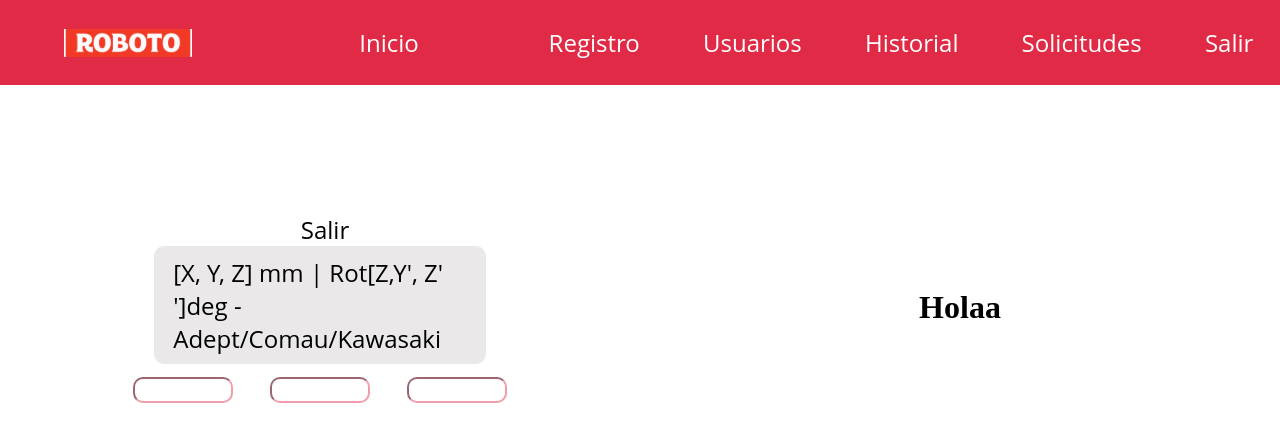
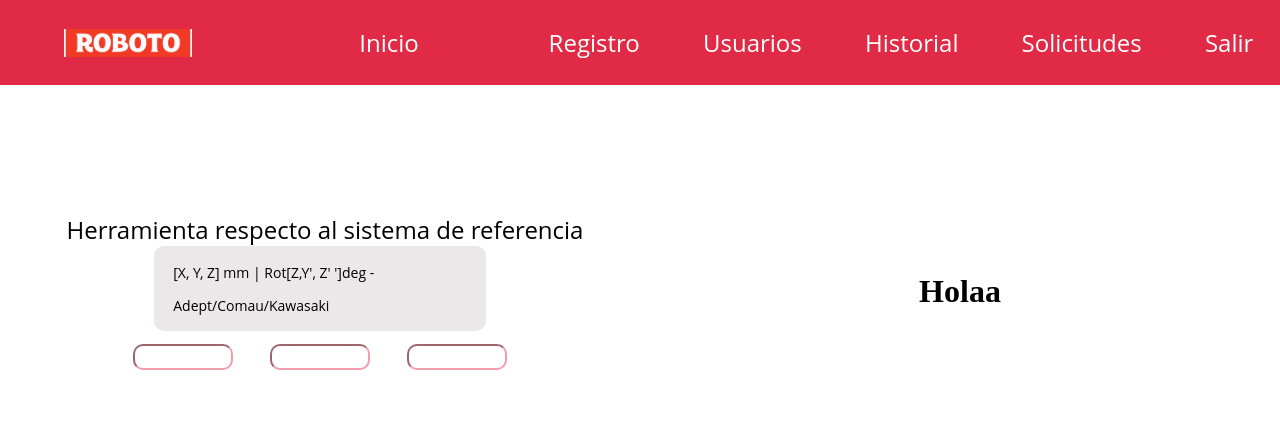
Before and after one commit to LuisAlejandro2003/Roboto, a React (Vite) app: page /PilotajesAdmin in a window 1280 px wide. Shown: the top 442 px of the page. Built offline with nearby package versions, Linux system fonts and the light colour scheme.

Commit message:
Actualizacion de componente label

```diff
--- a/src/assets/components/atoms/Label.jsx
+++ b/src/assets/components/atoms/Label.jsx
@@ -9,11 +9,11 @@ line-height: 33px;
 
 margin-left:10px;
 color: ${props => props.estilo ? '#000' : '#fff'};
-font-size: ${props => props.pequeno ? '14px' : '24px'};
+font-size: ${props => props.pequenio ? '14px' : '24px'};
 `;
-function Label({msn, estilo , pequeno}) {
+function Label({msn, estilo , pequenio}) {
     return (
-        <StyledLabel estilo={estilo} pequeno={pequeno}>{msn}</StyledLabel>
+        <StyledLabel estilo={estilo} pequenio={pequenio}>{msn}</StyledLabel>
      );
 }
 
--- a/src/assets/components/atoms/SmallLabel.jsx
+++ /dev/null
@@ -1,19 +0,0 @@
-import styled  from 'styled-components';
-
-const StyledSmallLabel = styled.label`
-font-family: 'Open Sans';
-font-style: normal;
-font-weight: 400;
-font-size: 14px;
-line-height: 19px;
-text-align: center;
-color: #000000;
-
-`;
-function SmallLabel({msn}) {
-    return (
-        <StyledSmallLabel>{msn}</StyledSmallLabel>
-     );
-}
-
-export default SmallLabel;
--- a/src/assets/components/molecules/BodyPilotajesAdmin.jsx
+++ b/src/assets/components/molecules/BodyPilotajesAdmin.jsx
@@ -23,6 +23,7 @@ const StyledWrapperContainerRight = styled.div`
   justify-content: space-around;
   align-items: center;
 `;
+
 const StyledWrapperContainer = styled.div`
   width: 100%;
   height: 100%;
--- a/src/assets/components/molecules/HerramientasAdmin.jsx
+++ b/src/assets/components/molecules/HerramientasAdmin.jsx
@@ -1,6 +1,7 @@
 import styled from 'styled-components';
 import SmallLabel from '../atoms/SmallLabel';
 import OpcionesNavAdmin from './OpcionesNavAdmin';
+import Label from '../atoms/Label';
 const StyledWrapperContainerGray = styled.div`
  padding:1.5%;
   width: 52%;
@@ -15,9 +16,10 @@ const StyledWrapperContainerGray = styled.div`
 const HerramientasAdmin = () => {
     return (
         <>
-        <OpcionesNavAdmin msn="Salir" estilo={true} pequeno={false} ></OpcionesNavAdmin>
+
+        <OpcionesNavAdmin msn="Herramienta respecto al sistema de referencia" estilo={true} ></OpcionesNavAdmin>
         <StyledWrapperContainerGray>
-        <OpcionesNavAdmin estilo={true}  msn="[X, Y, Z] mm |  Rot[Z,Y', Z' ']deg - Adept/Comau/Kawasaki"></OpcionesNavAdmin>
+        <OpcionesNavAdmin estilo={true} pequenio={true}  msn="[X, Y, Z] mm |  Rot[Z,Y', Z' ']deg - Adept/Comau/Kawasaki"></OpcionesNavAdmin>
         </StyledWrapperContainerGray>
         </>
      );
--- a/src/assets/components/molecules/OpcionesNavAdmin.jsx
+++ b/src/assets/components/molecules/OpcionesNavAdmin.jsx
@@ -2,10 +2,10 @@ import styled from "styled-components";
 import Label from "../atoms/Label";
 
 
-const OpcionesNavAdmin = ({ msn, estilo }) => {
+const OpcionesNavAdmin = ({ msn, estilo , pequenio }) => {
     return (
 
-       <Label msn={msn} estilo={estilo} ></Label>
+       <Label msn={msn} estilo={estilo} pequenio={pequenio}></Label>
 
      );
 }
```
Also changed, not shown: src/assets/components/atoms/LabelBlack.jsx (deleted, +0 -19 lines).
